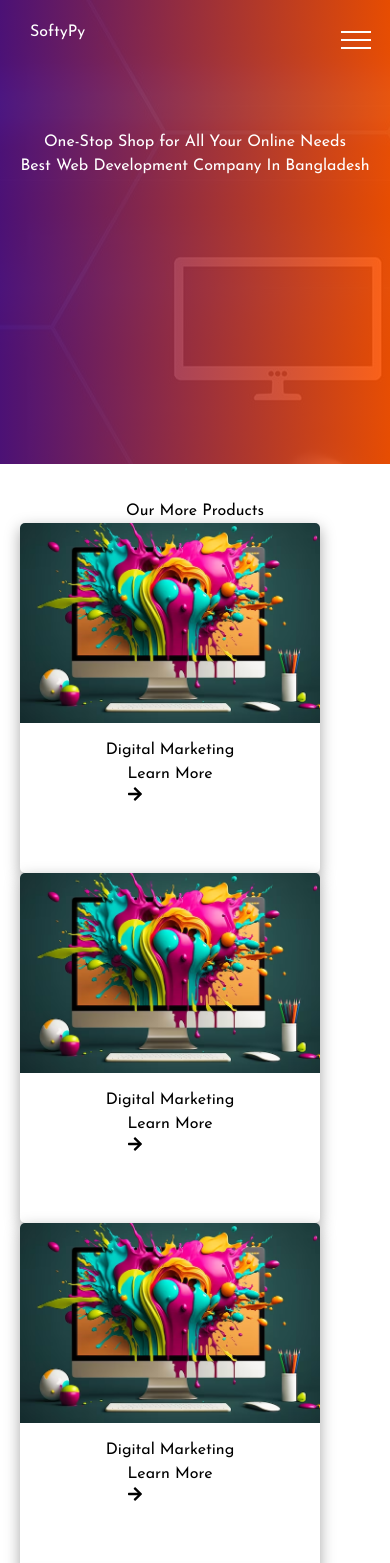
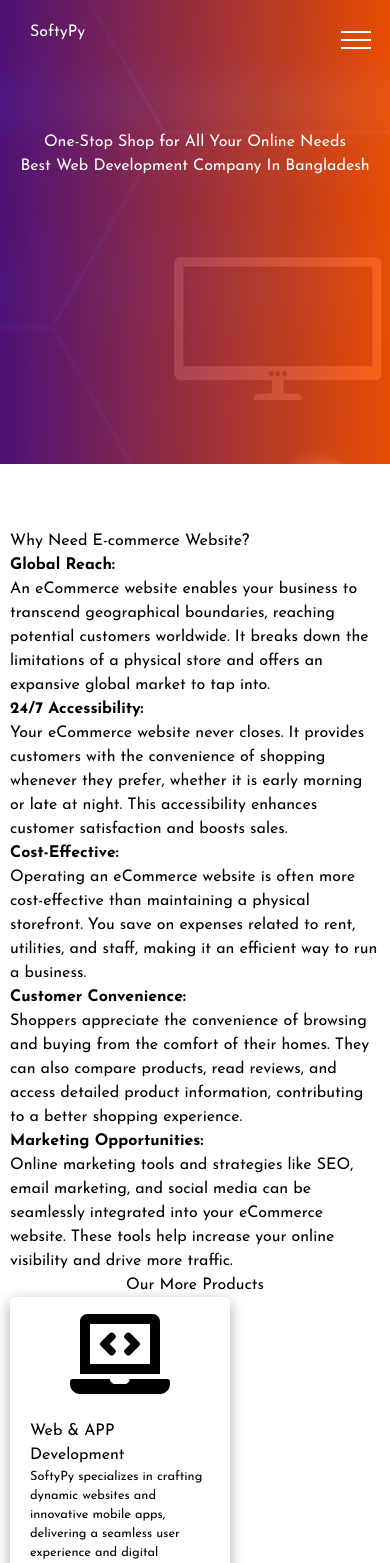
Before and after one commit to Ibrahim-Sikder/SoftyPy, a React (Vite) app: page /singleService in a window 390 px wide. Shown: the top 1563 px of the page. Built offline with nearby package versions, Linux system fonts and the light colour scheme.

Commit message:
single-services-page-added

```diff
--- a/src/components/MoreProducts/Product.css
+++ b/src/components/MoreProducts/Product.css
@@ -1,9 +1,33 @@
 .productCard {
   width: 300px;
   box-shadow: rgba(0, 0, 0, 0.35) 0px 5px 15px;
-  height: 350px;
+  height: 400px;
   border-radius: 5px;
   overflow: hidden;
+  display: flex;
+  flex-direction: column;
+  justify-content: center;
+  align-items: center;
+  padding: 20px;
+  transition: all .5s cubic-bezier(0.52, 0.52, 0.67, 0.65);
+}
+.productCard:hover{
+  background:#9C24DA;
+  color:white;
+}
+.productCard:nth-child(2){
+  position: relative;
+  top:-70px;
+}
+.productCard:nth-child(4){
+  position: relative;
+  top:-70px;
+}
+
+.moreServiceIcon{
+  color: black !important;
+  font-size: 100px !important;
+  margin: 0 auto;
 }
 .productCard img {
   width: 100%;
@@ -17,3 +41,22 @@
   flex-direction: column;
   margin-top: 15px;
 }
+
+@media only screen and (max-width:1024px){
+  .productCard {
+    width: 220px;
+    height: 350px;
+
+  }
+
+}
+@media only screen and (max-width:768px){
+  .productCard:nth-child(2){
+    position: initial;
+  }
+  .productCard:nth-child(4){
+    position:initial;
+  }
+
+
+}
--- a/src/components/MoreProducts/Products.jsx
+++ b/src/components/MoreProducts/Products.jsx
@@ -1,46 +1,54 @@
 import { FaArrowRight } from "react-icons/fa";
 import "./Product.css";
-import grapich from "../../../public/assets/graphic.avif";
+import { FaLaptopCode } from "react-icons/fa";
 const Products = () => {
-    const productData = [
+  const cardData = [
     {
       id: 1,
-            name:'Digital Marketing',
-            img: grapich
+      name: "Web & APP Development",
+      desc:"SoftyPy specializes in crafting dynamic websites and innovative mobile apps, delivering a seamless user experience and digital solutions tailored to your needs."
     },
     {
-            id: 1,
-            name:'Digital Marketing',
-            img: grapich
+      id: 2,
+      name: "ERP Solutions",
+      desc: "ERP Solutions optimize business operations through integrated software, fostering efficiency and informed decision-making for sustained growth."
+    },
+
+    {
+      id: 3,
+      name: "UI/UX Design ​",
+      desc: "At SoftyPy, we craft exceptional UI/UX designs that harmonize aesthetics and functionality, ensuring delightful user experiences for your digital products."
     },
     {
-            id: 1,
-            name:'Digital Marketing',
-            img: grapich
+      id: 4,
+      name: "Digital Marketing",
+      desc:"SoftyPy drives business growth with data-driven digital marketing strategies, elevating your online presence and engaging target audiences for lasting results."
     },
     {
-            id: 1,
-            name:'Digital Marketing',
-            img: grapich
+      id: 5,
+      name: "SEO ",
+      desc: 'SoftyPy SEO services can build your high rankings and achieving your organic traffic & improve search engine result.'
     },
 
-    ]
+  ];
   return (
     <div className="my-24">
-      <div className="grid grid-cols-1 md:grid-cols-3 lg:grid-cols-4 gap-6">
-        {
-            productData.map(data=>  <div key={data.id} className="productCard">
-            <img src={grapich} alt="grapich" />
+      <div className="grid grid-cols-1 md:grid-cols-3 lg:grid-cols-4 place-items-center gap-6">
+        {cardData.map((data) => (
+          <div key={data.id} className="productCard">
+            <div className="moreServiceIconWrap">
+           <FaLaptopCode className="moreServiceIcon" />
+            </div>
             <div className="productCardContent">
-              <h3 className="text-xl font-bold">Digital Marketing </h3>
+              <h3 className="text-xl font-bold">{data.name}</h3>
+              <small>{data.desc}</small>
               <div className="flex items-center cursor-pointer mt-2">
                 <span>Learn More </span>
                 <FaArrowRight className="ml-2 text-[#F87015] " />
               </div>
             </div>
-            </div>)
-        }
-
+          </div>
+        ))}
       </div>
     </div>
   );
--- a/src/pages/Home/ChoosUs/WhyChooce.css
+++ b/src/pages/Home/ChoosUs/WhyChooce.css
@@ -1,3 +1,8 @@
+.chooseLeftSide{
+    width:50%;
+}
+
+
 .whyChooces{
     display: flex;
     justify-content: center;
@@ -7,4 +12,11 @@
     .whyChooces {
         flex-direction: column-reverse;
     }
+    .chooseLeftSide{
+        width:100%;
+    }
+    .portfolioTabs{
+        width:100% !important;
+    }
+
 }
--- a/src/pages/Home/ChoosUs/WhyChoosSe.jsx
+++ b/src/pages/Home/ChoosUs/WhyChoosSe.jsx
@@ -12,11 +12,12 @@
     setValue(newValue);
   };
 
+
   return (
     <Box sx={{ width: '100%', typography: 'body1' }}>
       <TabContext value={value}>
         <Box sx={{ borderBottom: 1, borderColor: 'divider' }}>
-          <TabList onChange={handleChange} aria-label="lab API tabs example">
+          <TabList  className="portfolioTabs" onChange={handleChange} aria-label="lab API tabs example">
             <Tab label="Web Performance Optimization" value="1" />
             <Tab label="Dedicated Suppor" value="2" />
             <Tab label="Reliability and Scalability" value="3" />
--- a/src/pages/Portfolio/Portfolio.css
+++ b/src/pages/Portfolio/Portfolio.css
@@ -2,11 +2,9 @@
     width: 100%;
     height: 65vh;
     position: relative;
-    /* background: linear-gradient(to bottom, #f87015, #951fe8); */
   background: radial-gradient(farthest-side at 80% 80%, #FF333D, #F87015, #541283fb, #F87015, #951FE8, #F87015);
     animation: heroBackground 20s ease-in-out infinite;
     background-size: 300% 300%;
-    /* background: linear-gradient(45deg , #F87015 20%, #FF333D 20%, #90E0FF 20%, #951FE8 30%); */
 
   }
 .portfolioHeroSection:before {
--- a/src/pages/Shared/NavBar/NavBar.css
+++ b/src/pages/Shared/NavBar/NavBar.css
@@ -28,7 +28,7 @@
 
 }
 .sticky{
-width:1300px;
+width:100%;
 margin:0 auto;
 background:white;
 width:100%;
--- a/src/pages/SingleService/SingleService.css
+++ b/src/pages/SingleService/SingleService.css
@@ -2,6 +2,7 @@
 .singleServicesWrap{
     width:1300px;
     margin:0 auto;
+    padding:0 35px;
 }
 .servicesWrap{
     background-image: url('../../../public/assets/web2.jpg');
@@ -43,9 +44,10 @@
     justify-content: space-between;
     align-items: ceter;
     flex-grow: auto ;
+    padding-top:30px;
 
 }
-.rightSide{
+.leftSideServices{
    width:650px;
 }
 .singleServicePortFolio{
@@ -78,4 +80,17 @@
     top: 130px;
 }
 
+.singleServicesWrap{
+    padding:0 10px;
 }
+.whyChooseServices{
+    margin-bottom:100px;
+}
+
+}
+@media only screen and (max-width:500px){
+
+    .leftSideServices{
+        width:100%;
+     }
+    }
--- a/src/pages/SingleService/SingleService.jsx
+++ b/src/pages/SingleService/SingleService.jsx
@@ -53,7 +53,7 @@
 
       <div className="singleServicesWrap">
         <div className="ecommerServices">
-          <div className="leftSide">
+          <div className="leftSideServices">
             <h3 className="text-4xl font-bold mb-3">
               Why Need E-commerce Website?
             </h3>
@@ -107,7 +107,7 @@
               </p>
             </div>
           </div>
-          <div className="rightSide">
+          <div className="rightSideServices">
             <lottie-player
               id="firstLottie"
               ref={ref}
@@ -122,9 +122,9 @@
           <SectionTitle title="Our More Products "></SectionTitle>
           <Products />
         </div>
-        <div className="my-10">
+        <div >
           <SectionTitle className='portfolioTitle' title="Some Of Our Work Portfolio " text=' "At SoftyPy, we deliver reliable IT solutions. Our portfolio highlights our expertise in problem-solving, system optimization, and exceptional customer service, ensuring your business is success."'></SectionTitle>
-          <div className="mt-16 mb-24">
+          <div className="mt-16 mb-5">
             <Tabs
               className="tabWrap"
               defaultTabIndex={tabIndex}
@@ -464,9 +464,9 @@
             </Tabs>
           </div>
         </div>
-        <div className="mt-16">
+        <div >
           <SectionTitle title="Why Choose SoftyPy For Your Software Solution?"></SectionTitle>
-          <div className="my-10">
+          <div className="whyChooseServices">
             <WhyChoosSe />
           </div>
         </div>
```
Also changed, not shown: public/assets/graphic.avif (deleted). Lines whose indentation alone changed are shown as unchanged.
